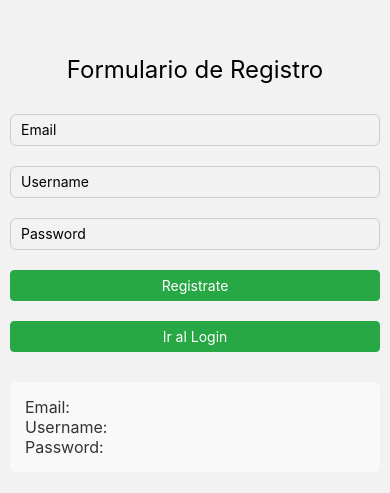
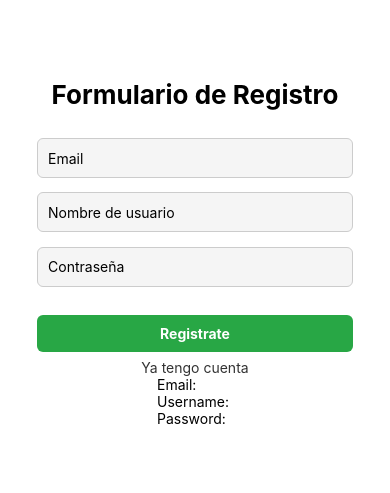
Before and after one commit to sophiadeleone/prog3_proyecto, a React Native app in the folder proyectoFinalprog3/: screen /Register in a window 390 px wide. Shown: the part 169-662 px from the top of the page. Built offline with nearby package versions, Linux system fonts and the light colour scheme; no server answers.

Commit message:
profile, register y screen crear posts

```diff
--- a/proyectoFinalprog3/src/components/PostsCrear.js
+++ b/proyectoFinalprog3/src/components/Posts.js
@@ -1,11 +1,11 @@
 import { Text, View } from 'react-native'
 import React, { Component } from 'react'
 
-export default class PostsCrear extends Component {
+export default class Posts extends Component {
   render() {
     return (
       <View>
-        <Text>PostsCrear</Text>
+        <Text>Posts</Text>
       </View>
     )
   }
--- a/proyectoFinalprog3/src/navigation/StackNavigation.js
+++ b/proyectoFinalprog3/src/navigation/StackNavigation.js
@@ -3,6 +3,9 @@ import { createNativeStackNavigator } from "@react-navigation/native-stack";
 import Login from "../screens/Login"
 import BottomTabs from "../navigation/BottomTabs"
 import Register from "../screens/Register";
+import Home from "../navigation/Home"
+import Profile from "../screens/Profile";
+
 const Stack = createNativeStackNavigator();
 
 function StackNavigation() {
@@ -12,7 +15,7 @@ function StackNavigation() {
                 name='Login'
                 component={Login}
                 options={{
-                    headerShown:false
+                    headerShown:false //checkear que quieran que ocultemos esto
                 }}
             />
 
@@ -33,6 +36,20 @@ function StackNavigation() {
                     headerShown:false
                 }}
             />
+            <Stack.Screen
+                name='Home'
+                component={Home}
+                options={{
+                    headerShown:false
+                }}
+            />
+            <Stack.Screen
+                name='Profile'
+                component={Profile}
+                options={{
+                    headerShown:false
+                }}
+            />
 
         </Stack.Navigator>
     )
--- a/proyectoFinalprog3/src/screens/Register.js
+++ b/proyectoFinalprog3/src/screens/Register.js
@@ -8,7 +8,8 @@ class Register extends Component {
         this.state = {
             email: '',
             username: '',
-            password: ''
+            password: '',
+            errorMessage: ''
         };
     }
 
@@ -30,15 +31,15 @@ class Register extends Component {
     registrarUsuario(email, password, username){
         console.log('email', email)
         console.log('password', password)
-        if(
-            (email!= " " &&
-            password !== " "
-            &&
-            username !== " "
-            )
-            &&
-            email.includes("@") //me ahorro pasos que firebase va a pinchar  y pro eso tamb pongo length
-        ) {
+        //me adelanto a lo que firewal te va a decir osea me ahorro pasos que firebase va a pinchar
+        if (email === '' && password === '' && username === '') {
+            this.setState({ errorMessage: 'Todos los campos son obligatorios' });
+        } else if (!email.includes('@')) {
+            this.setState({ errorMessage: 'Email mal formateado' });
+        } else if (password.length < 6) {
+            this.setState({ errorMessage: 'La password debe tener una longitud mínima de 6 caracteres' });
+        } else {
+
             auth.createUserWithEmailAndPassword (email, password)
             .then( ()=> {
                 db.collection("users").add({
@@ -50,10 +51,10 @@ class Register extends Component {
                     .then(() => {
                         this.props.navigation.navigate("Login");
                     })
-                    .catch(err => console.log("Error al crear el documento de usuario:", err));
+                    .catch(err => this.setState({ error: 'Error al guardar usuario en DB' }));
 
             })
-            .catch(err => console.log ("err:", err))
+            .catch(err => console.log ("err:", err.message))
         }
     }
 
@@ -78,25 +79,30 @@ class Register extends Component {
 
                 <TextInput
                     style={styles.input}
-                    placeholder="Username"
+                    placeholder="Nombre de usuario"
                     onChangeText={(text) => this.setState({ username: text })}
                     value={this.state.username}
                 />
 
                 <TextInput
                     style={styles.input}
-                    placeholder="Password"
+                    placeholder="Contraseña"
                     secureTextEntry={true}
                     onChangeText={(text) => this.setState({ password: text })}
                     value={this.state.password}
                 />
 
+                 {/* Muestro erroor si existe */}
+                {this.state.error !== '' && (
+                    <Text style={styles.errorText}>{this.state.error}</Text>
+                )}
+
                 <TouchableOpacity onPress={() => this.registrarUsuario(this.state.email, this.state.password, this.state.username)} style={styles.boton}>
                     <Text style={styles.textoBoton}>Registrate</Text>
                 </TouchableOpacity>
 
-                <TouchableOpacity onPress={() => this.redireccionar('Login')} style={styles.boton}>
-                    <Text style={styles.textoBoton}>Ir al Login</Text>
+                <TouchableOpacity onPress={() => this.redireccionar('Login')} style={styles.textoBotonSecundario}>
+                    <Text style={styles.textoBotonSecundario}>Ya tengo cuenta</Text>
                 </TouchableOpacity>
 
                 {/* Vista de datos en tiempo real para que cheque que hicelas cosas bien desp lo tenog que borrar!!, profs esto es para mi*/}
@@ -110,93 +116,61 @@ class Register extends Component {
     }
 }
 
-
-
-
-
-
-
-
-
-
-
-
-
-
-
-
-
-
-
-
-
-
-
-
-
-
-
-
-
-
-
-
-
-
-
-
-
-
-
-
 const styles = StyleSheet.create({
     container: {
         flex: 1,
         justifyContent: 'center',
         alignItems: 'center',
-        paddingHorizontal: 10,
-        marginTop: 20
+        paddingHorizontal: '5%',
+        backgroundColor: '#fff'
     },
     titulo: {
-        fontSize: 24,
-        marginBottom: 20
+        fontSize: 26,
+        marginBottom: '6%',
+        fontWeight: 'bold'
     },
     input: {
-        height: 20,
-        paddingVertical: 15,
+        height: 40,
+        paddingVertical: 10,
         paddingHorizontal: 10,
         borderWidth: 1,
         borderColor: '#ccc',
         borderRadius: 6,
-        marginVertical: 10,
-        width: '100%'
+        marginVertical: '2%',
+        width: '90%',
+        backgroundColor: '#f5f5f5'
     },
     boton: {
         backgroundColor: '#28a745',
-        paddingHorizontal: 10,
-        paddingVertical: 6,
-        borderRadius: 4,
-        borderWidth: 1,
-        borderColor: '#28a745',
-        textAlign: 'center',
-        marginVertical: 10,
-        width: '100%'
+        paddingVertical: 10,
+        borderRadius: 6,
+        marginVertical: '2%',
+        width: '90%',
+        alignItems: 'center'
     },
     textoBoton: {
         color: '#fff',
+        fontWeight: 'bold'
+    },
+    botonSecundario: {
+        backgroundColor: '#e0e0e0',
+        paddingVertical: 10,
+        borderRadius: 6,
+        width: '90%',
+        alignItems: 'center',
+        marginTop: '2%'
+    },
+    textoBotonSecundario: {
+        color: '#333'
+    },
+    errorText: {
+        color: 'red',
+        marginVertical: '2%',
+        width: '90%',
         textAlign: 'center'
-    },
-    dataContainer: {
-        marginTop: 20,
-        width: '100%',
-        backgroundColor: '#f9f9f9',
-        padding: 15,
-        borderRadius: 6
-    },
-    dataText: {
-        fontSize: 16,
-        color: '#333'
     }
 });
 
+
+
 export default Register;
```
Also changed, not shown: proyectoFinalprog3/src/screens/CrearPosts.js (added, +12 -0 lines).
